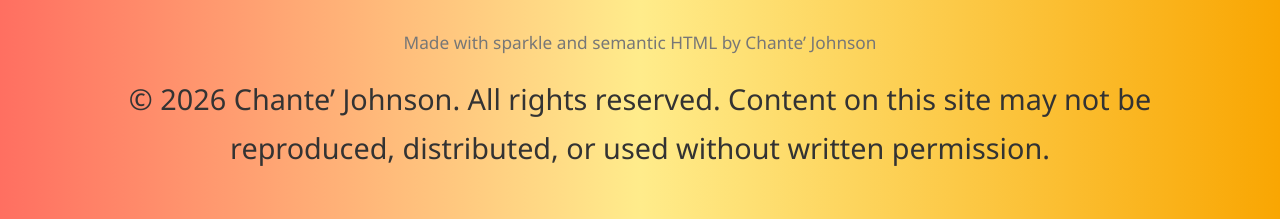
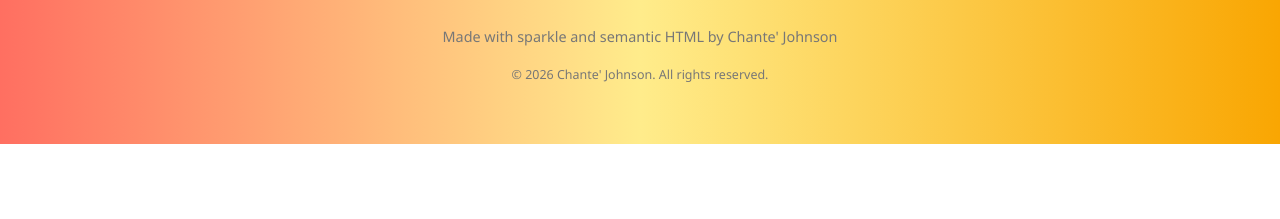
Before and after one commit to cjohns4/ChanteJohnsonSite, a plain HTML site: page Projects.html in a window 1280 px wide. Shown: the part 7155-7374 px from the top of the page. After the commit the page ends 7299 px from the top, so only its background shows below. Drawn offline with Linux system fonts and the light colour scheme.

Commit message:
Update Projects.html

```diff
--- a/Projects.html
+++ b/Projects.html
@@ -499,10 +499,9 @@ Blending poetic insight with practical guidance, this space explores what it mea
   <hr style="border: none; border-top: 2px solid #D35400; margin: 3rem 0;">
 </section>
 <footer style="text-align: center; padding: 2rem;">
-<img src="logo.png" alt="Chante' logo" style="height: 70px;">
-<p style="font-size: 0.9rem; color: #777;">Made with sparkle and semantic HTML by Chante’ Johnson</p>
-  © 2026 Chante’ Johnson. All rights reserved.
-  Content on this site may not be reproduced, distributed, or used without written permission.
+  <img src="logo.png" alt="Chante' logo" style="height: 70px;">
+  <p style="font-size: 0.75rem; color: #777;">Made with sparkle and semantic HTML by Chante' Johnson</p>
+  <p style="font-size: 0.65rem; color: #777; margin-top: 0.5rem;">© 2026 Chante' Johnson. All rights reserved.</p>
 </footer>
 <script>
   function toggleMenu() {
```
